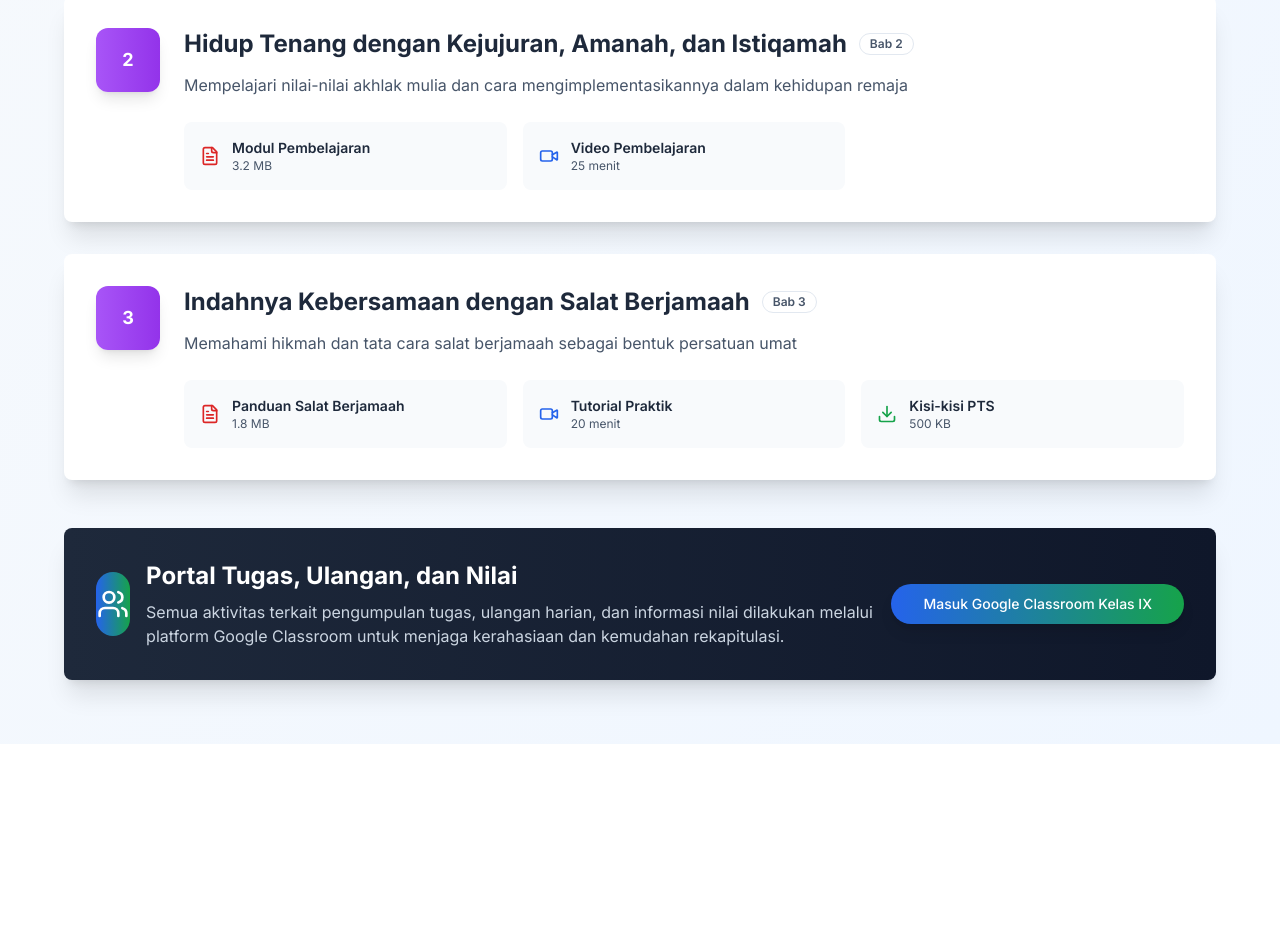
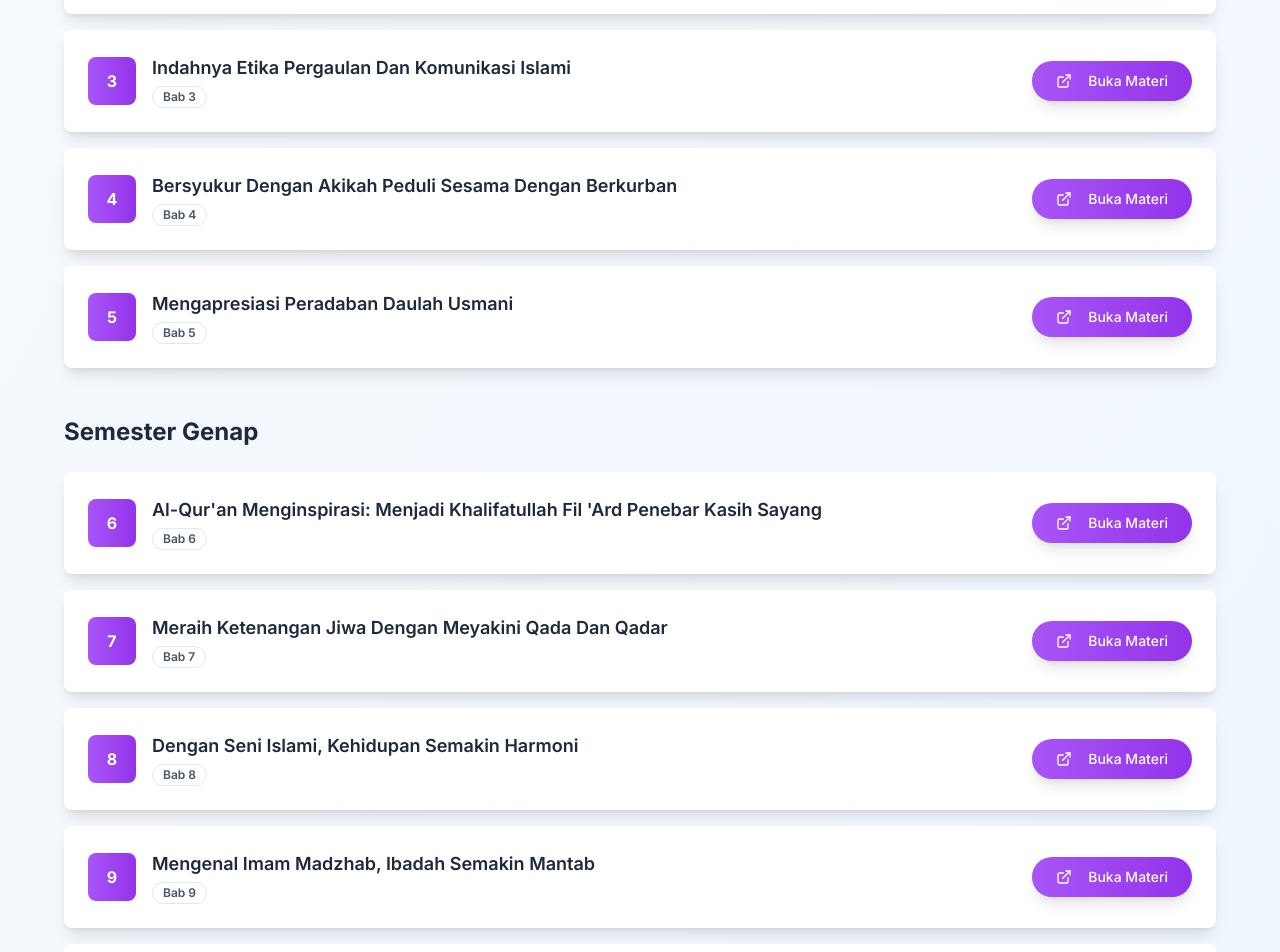
Before and after one commit to Santosa-Dev1507/guru-kreatif-website, a React (Vite) app: page /kelas/ix in a window 1280 px wide. Shown: the part 960-1912 px from the top of the page. Before the commit the page ends 1704 px from the top, so only its background shows below. Built offline with nearby package versions, Linux system fonts and the light colour scheme.

Commit message:
Remove student count text and add class IX materials
Removed student count text from class cards and added class IX material links.

```diff
--- a/src/pages/KelasDetail.tsx
+++ b/src/pages/KelasDetail.tsx
@@ -1,7 +1,7 @@
 
 import React from 'react';
 import { useParams } from 'react-router-dom';
-import { Download, Play, FileText, Calendar, Users, BookOpen, Video, AlertCircle } from 'lucide-react';
+import { Download, Play, FileText, Calendar, Users, BookOpen, Video, AlertCircle, ExternalLink } from 'lucide-react';
 import { Card, CardContent } from '@/components/ui/card';
 import { Button } from '@/components/ui/button';
 import { Badge } from '@/components/ui/badge';
@@ -18,7 +18,8 @@ const KelasDetail = () => {
 
   const currentClass = classInfo[grade as keyof typeof classInfo];
 
-  const materials = [
+  // Materials for Class VII and VIII (existing structure)
+  const defaultMaterials = [
     {
       chapter: 'Bab 1',
       title: 'Lebih Dekat dengan Allah SWT',
@@ -48,6 +49,66 @@ const KelasDetail = () => {
       ]
     }
   ];
+
+  // Complete materials for Class IX
+  const class9Materials = {
+    ganjil: [
+      {
+        chapter: 'Bab 1',
+        title: 'Al-Qur\'an Menginspirasi: Meraih Kesuksesan Dengan Semangat Mencari Ilmu',
+        link: 'https://drive.google.com/file/d/11xvg6bVhzvL63XjlK1UoJnppjaUY3cAJ/view?usp=sharing'
+      },
+      {
+        chapter: 'Bab 2',
+        title: 'Meyakini Hari Akhir Dengan Mawas Diri',
+        link: 'https://drive.google.com/file/d/170cOG97hPVo8UKXI8J0B1ifO3IRHlXd-/view?usp=sharing'
+      },
+      {
+        chapter: 'Bab 3',
+        title: 'Indahnya Etika Pergaulan Dan Komunikasi Islami',
+        link: 'https://drive.google.com/file/d/15KOzh5ANysss7c-0c-WjVh-5wh5GHUk3/view?usp=sharing'
+      },
+      {
+        chapter: 'Bab 4',
+        title: 'Bersyukur Dengan Akikah Peduli Sesama Dengan Berkurban',
+        link: 'https://drive.google.com/file/d/1WtqcKQA3uO_cGsn2mYSa86rvughfHZkt/view?usp=sharing'
+      },
+      {
+        chapter: 'Bab 5',
+        title: 'Mengapresiasi Peradaban Daulah Usmani',
+        link: 'https://drive.google.com/file/d/1DysF_UmnpxKjqlzSIxb-x9or0hJm2ASL/view?usp=sharing'
+      }
+    ],
+    genap: [
+      {
+        chapter: 'Bab 6',
+        title: 'Al-Qur\'an Menginspirasi: Menjadi Khalifatullah Fil \'Ard Penebar Kasih Sayang',
+        link: 'https://drive.google.com/file/d/100jEMU_lUbIVoI6FrhPuWNEcyqVihORG/view?usp=sharing'
+      },
+      {
+        chapter: 'Bab 7',
+        title: 'Meraih Ketenangan Jiwa Dengan Meyakini Qada Dan Qadar',
+        link: 'https://drive.google.com/file/d/1ZTL3FOqkDYhZRXpI9bk8geq4dhbVxu4u/view?usp=sharing'
+      },
+      {
+        chapter: 'Bab 8',
+        title: 'Dengan Seni Islami, Kehidupan Semakin Harmoni',
+        link: 'https://drive.google.com/file/d/1iaXbprJ8qkH-z0H1YSUj7cInc44o8bNB/view?usp=sharing'
+      },
+      {
+        chapter: 'Bab 9',
+        title: 'Mengenal Imam Madzhab, Ibadah Semakin Mantab',
+        link: 'https://drive.google.com/file/d/1x-mwNAW0aEn2GqKPvCbNtGpcXn2cBXFz/view?usp=drive_link'
+      },
+      {
+        chapter: 'Bab 10',
+        title: 'Mengapresiasi Peradaban Pada Masa Syafawi Dan India Mughal',
+        link: 'https://drive.google.com/file/d/1cyFqISyvwCk0L2QRXdsJjyUlQR46j60J/view?usp=sharing'
+      }
+    ]
+  };
+
+  const materials = grade === 'ix' ? null : defaultMaterials;
 
   if (!currentClass) {
     return <div>Kelas tidak ditemukan</div>;
@@ -95,11 +156,78 @@ const KelasDetail = () => {
           </Card>
 
           {/* Learning Materials */}
+          {grade === 'ix' ? (
+            // Special layout for Class IX with complete materials
+            <div className="mb-12">
+              <h2 className="text-3xl font-bold text-slate-800 mb-8 text-center">Materi Lengkap Kelas 9</h2>
+
+              {/* Semester Ganjil */}
+              <div className="mb-12">
+                <h3 className="text-2xl font-bold text-slate-800 mb-6">Semester Ganjil</h3>
+                <div className="space-y-4">
+                  {class9Materials.ganjil.map((material, index) => (
+                    <Card key={index} className="shadow-lg border-0 hover:shadow-xl transition-all duration-300">
+                      <CardContent className="p-6">
+                        <div className="flex items-center justify-between">
+                          <div className="flex items-center gap-4">
+                            <div className={`w-12 h-12 bg-gradient-to-r ${currentClass.color} rounded-lg flex items-center justify-center text-white font-bold flex-shrink-0`}>
+                              {material.chapter.split(' ')[1]}
+                            </div>
+                            <div>
+                              <h4 className="font-semibold text-slate-800 text-lg">{material.title}</h4>
+                              <Badge variant="outline" className="text-slate-600 mt-1">{material.chapter}</Badge>
+                            </div>
+                          </div>
+                          <Button asChild className={`bg-gradient-to-r ${currentClass.color} text-white rounded-full px-6 shadow-lg hover:shadow-xl transition-all duration-300`}>
+                            <a href={material.link} target="_blank" rel="noopener noreferrer">
+                              <ExternalLink className="w-4 h-4 mr-2" />
+                              Buka Materi
+                            </a>
+                          </Button>
+                        </div>
+                      </CardContent>
+                    </Card>
+                  ))}
+                </div>
+              </div>
+
+              {/* Semester Genap */}
+              <div className="mb-12">
+                <h3 className="text-2xl font-bold text-slate-800 mb-6">Semester Genap</h3>
+                <div className="space-y-4">
+                  {class9Materials.genap.map((material, index) => (
+                    <Card key={index} className="shadow-lg border-0 hover:shadow-xl transition-all duration-300">
+                      <CardContent className="p-6">
+                        <div className="flex items-center justify-between">
+                          <div className="flex items-center gap-4">
+                            <div className={`w-12 h-12 bg-gradient-to-r ${currentClass.color} rounded-lg flex items-center justify-center text-white font-bold flex-shrink-0`}>
+                              {material.chapter.split(' ')[1]}
+                            </div>
+                            <div>
+                              <h4 className="font-semibold text-slate-800 text-lg">{material.title}</h4>
+                              <Badge variant="outline" className="text-slate-600 mt-1">{material.chapter}</Badge>
+                            </div>
+                          </div>
+                          <Button asChild className={`bg-gradient-to-r ${currentClass.color} text-white rounded-full px-6 shadow-lg hover:shadow-xl transition-all duration-300`}>
+                            <a href={material.link} target="_blank" rel="noopener noreferrer">
+                              <ExternalLink className="w-4 h-4 mr-2" />
+                              Buka Materi
+                            </a>
+                          </Button>
+                        </div>
+                      </CardContent>
+                    </Card>
+                  ))}
+                </div>
+              </div>
+            </div>
+          ) : (
+            // Default layout for Class VII and VIII
             <div className="mb-12">
               <h2 className="text-3xl font-bold text-slate-800 mb-8 text-center">Semester Ganjil</h2>
 
               <div className="space-y-8">
-              {materials.map((material, index) => (
+                {materials?.map((material, index) => (
                   <Card key={index} className="shadow-xl border-0 hover:shadow-2xl transition-all duration-300">
                     <CardContent className="p-8">
                       <div className="flex items-start gap-6">
@@ -138,6 +266,7 @@ const KelasDetail = () => {
                 ))}
               </div>
             </div>
+          )}
 
           {/* Portal Access */}
           <Card className="shadow-xl border-0 bg-gradient-to-r from-slate-800 to-slate-900 text-white">
--- a/src/pages/MateriKelas.tsx
+++ b/src/pages/MateriKelas.tsx
@@ -1,4 +1,3 @@
-
 import React from 'react';
 import { Link } from 'react-router-dom';
 import { Users, BookOpen, Download, Play, FileText, Lock, GraduationCap } from 'lucide-react';
@@ -12,21 +11,18 @@ const MateriKelas = () => {
     {
       grade: 'VII',
       title: 'Kelas VII',
-      studentCount: 32,
       color: 'from-blue-500 to-blue-600',
       bgColor: 'from-blue-50 to-blue-100'
     },
     {
       grade: 'VIII',
       title: 'Kelas VIII',
-      studentCount: 28,
       color: 'from-green-500 to-green-600',
       bgColor: 'from-green-50 to-green-100'
     },
     {
       grade: 'IX',
       title: 'Kelas IX',
-      studentCount: 30,
       color: 'from-purple-500 to-purple-600',
       bgColor: 'from-purple-50 to-purple-100'
     }
@@ -66,10 +62,6 @@ const MateriKelas = () => {
                     <h3 className="text-2xl font-bold text-slate-800 mb-2">
                       {classInfo.title}
                     </h3>
-                    <div className="flex items-center justify-center gap-2 text-slate-600">
-                      <Users className="w-4 h-4" />
-                      <span>{classInfo.studentCount} Siswa</span>
-                    </div>
                   </div>
 
                   <Button asChild className={`w-full bg-gradient-to-r ${classInfo.color} text-white rounded-full py-3 shadow-lg hover:shadow-xl transition-all duration-300`}>
```
Lines whose indentation alone changed are shown as unchanged.
